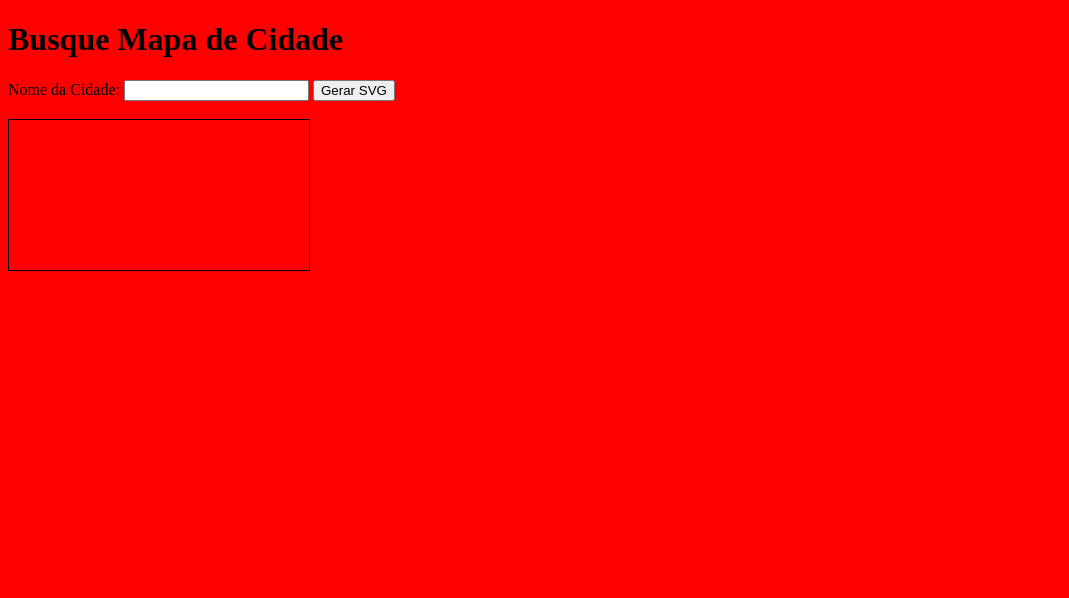
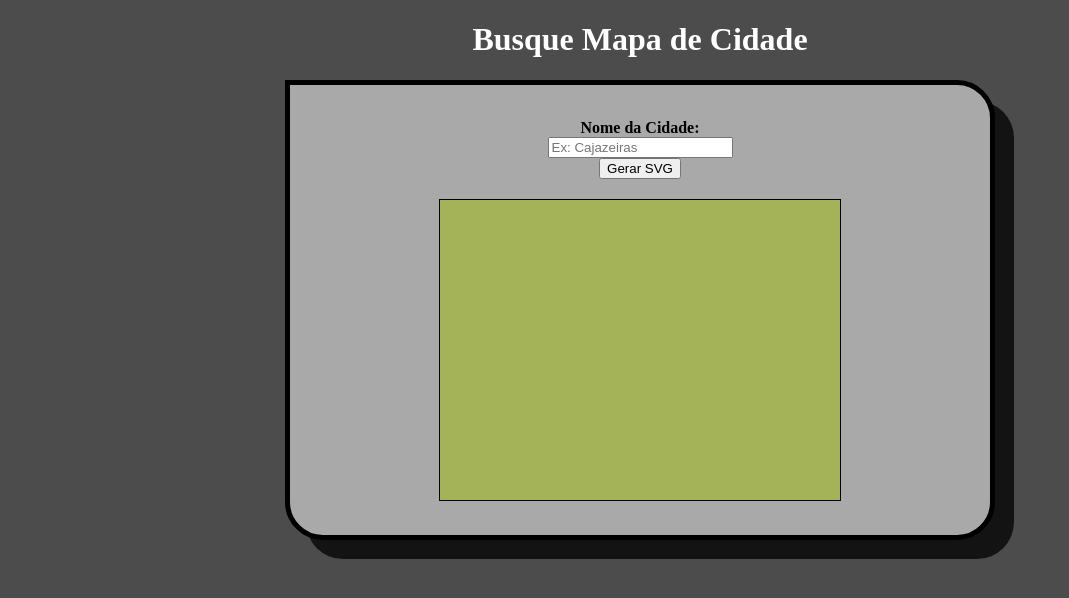
Before and after one commit to Iarlyson/mini-projeto-semana4-Banco-de-Dados2, a website: page index.html in a window 1280 px wide. Shown: the whole page, without its empty margins (0-1069 px from the left). Drawn offline with Linux system fonts and the light colour scheme.

Commit message:
Visual Finalizado

```diff
--- a/index.html
+++ b/index.html
@@ -6,19 +6,72 @@
     </head>
     <body>
         <h1>Busque Mapa de Cidade</h1>
-        <div id="box">
+        <div class="container">
+            <div class="box">
             <label>Nome da Cidade:</label>
-            <input type="text" id='cidade' />
-            <button id="botao" onclick="gerarSVG()">Gerar SVG</button><br /><br />
-            <svg id="svg" style="border:1px black solid;" xmlns="http://www.w3.org/2000/svg" >
-            <path id="visivel" fill="none" stroke="blue" stroke-width="0.001"/>
+            <input type="text" id='cidade' placeholder="Ex: Cajazeiras" value=""/>
+            <button id="botao" onclick="gerarSVG()">Gerar SVG</button>
+            <svg id="svg">
+            <path id="visivel"/>
             </svg>
         </div>
+    </div>
     </body>
     <style>
-    body{
-        background-color: red;
+    h1{
+        text-align: center;
+        color: white;
     }
+
+    label{
+        font-weight: bold;
+    }
+
+    .container {
+
+        display: flex;
+        flex-direction: row;
+        justify-content: center;
+
+    }
+    .box {
+        width: 700px;
+        height: 450px;
+        background: #A9A9A9;
+        border-radius: 0px 38px 38px 38px;
+        -moz-border-radius: 0px 38px 38px 38px;
+        -webkit-border-radius: 0px 38px 38px 38px;
+        -webkit-box-shadow: 20px 20px 0px -1px rgba(0,0,0,0.75);
+        -moz-box-shadow: 20px 20px 0px -1px rgba(0,0,0,0.75);
+        box-shadow: 20px 20px 0px -1px rgba(0,0,0,0.75);
+        border: 5px solid #000000;
+        display: flex;
+        flex-direction: column;
+        justify-content: center;
+        align-items: center;
+        text-align: center;
+        position: absolute;
+    }
+
+    body {
+       margin: 0px;
+       background-color:  rgba(76,76,76,1);
+    }
+
+    svg{
+        margin-top: 20px;
+        width: 400px;
+        height: 300px;
+        border: 1px black solid;
+        background-color:  rgba(164,179,87,1);
+    }
+
+    path{
+        fill: rgb(140, 243, 99);
+        stroke: black;
+        stroke-width: 0.0015;
+    }
+
     </style>
     <script>
 
@@ -42,6 +95,7 @@
             return response.json();
         }).then(response =>{
             document.getElementById('svg').setAttribute('viewBox', response[0].getviewbox);
+            document.getElementById('cidade').value=""
         })
 
         }
```
